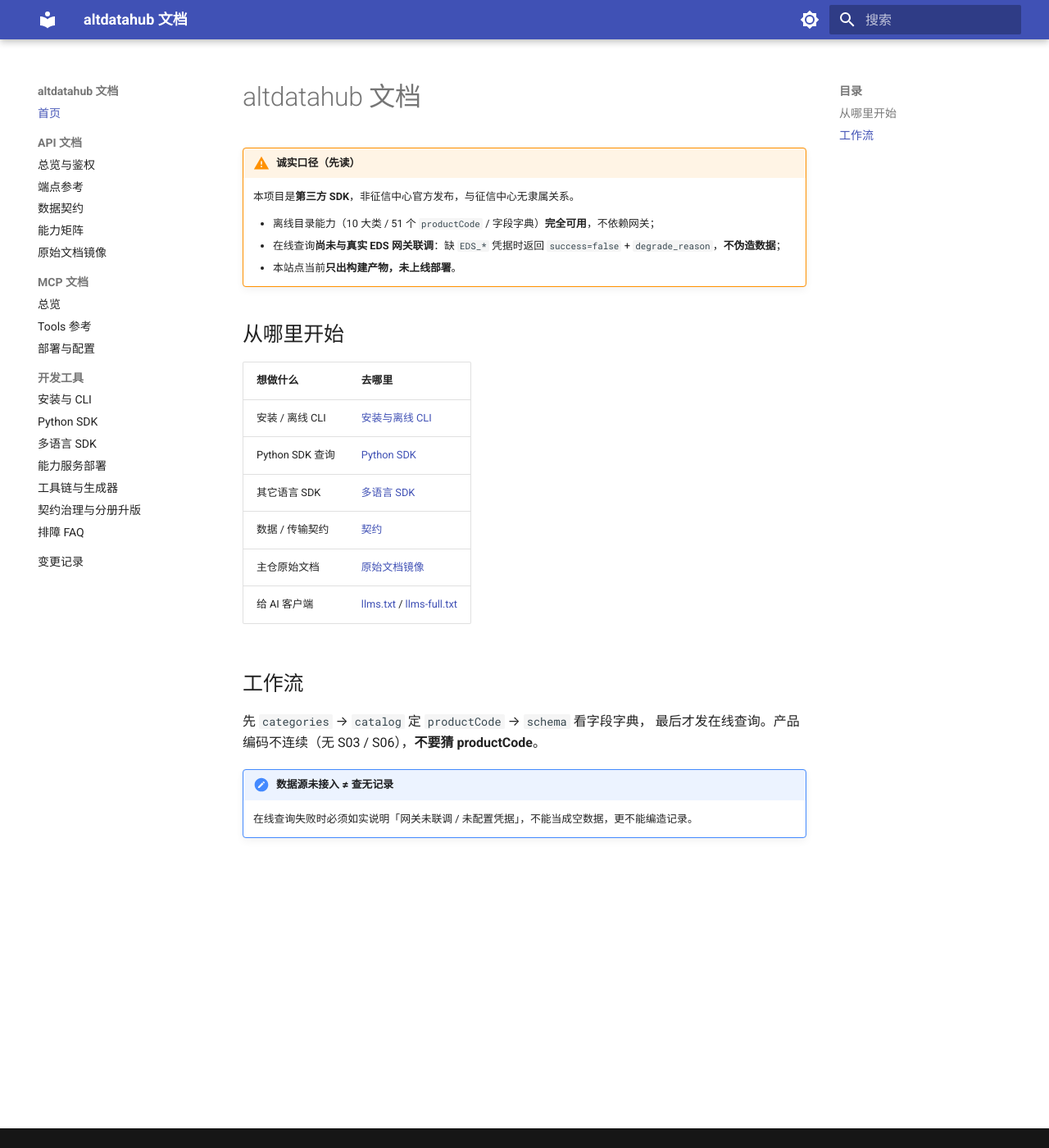
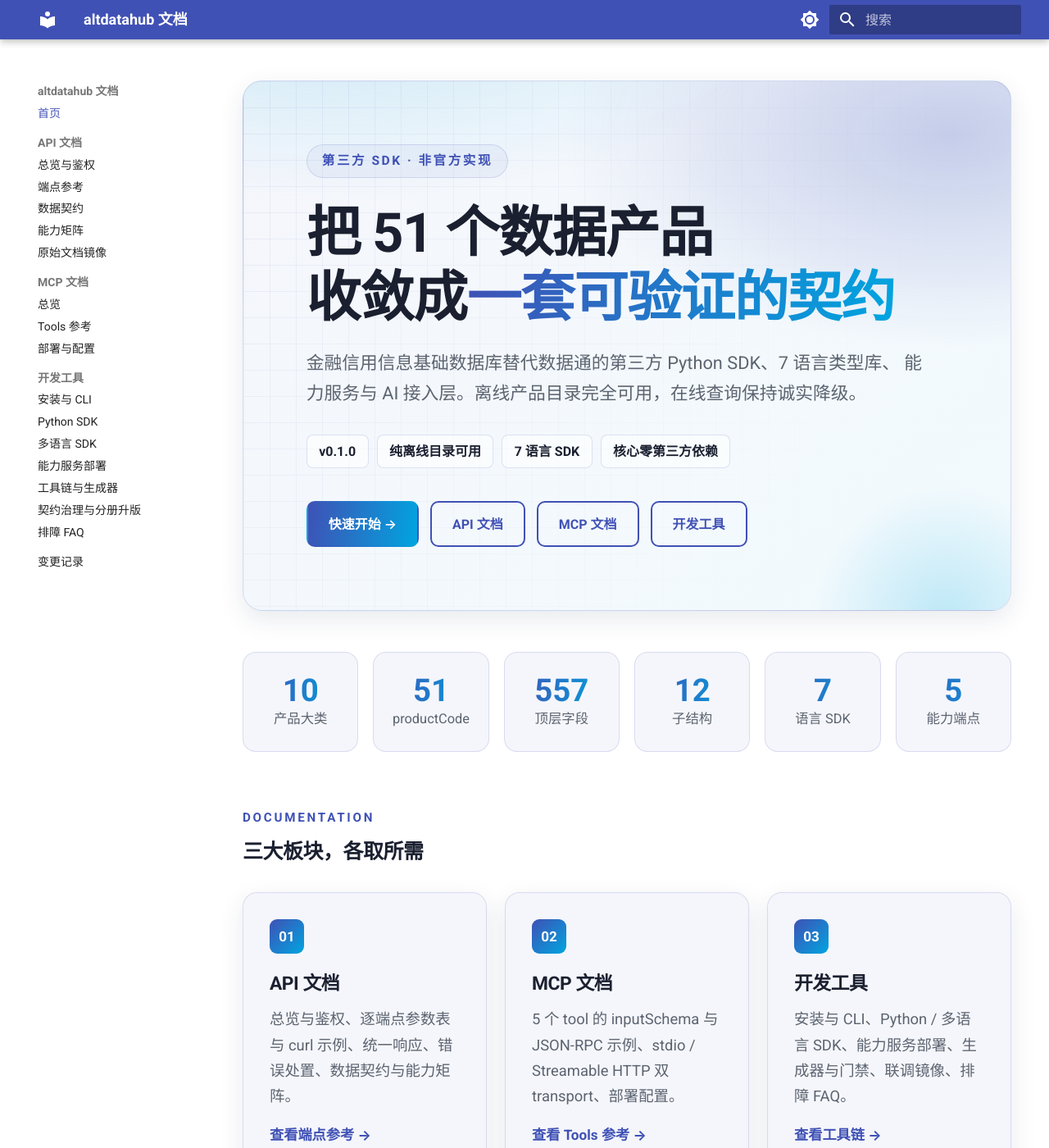
Before and after one commit to h1s97x/altdatahub-docs, an MkDocs documentation site: the page built from docs/index.md, in a window 1280 px wide and 1400 px high. Shown: the whole window at 82% size. Built offline with MkDocs 1.6.1 and Material for MkDocs 9.7.7, drawn with Linux system fonts in a browser that asks for light colours; some of the changed text lies outside the part shown.

Commit message:
feat(docs): 首页改版为产品级介绍落地页

```diff
--- a/docs/index.md
+++ b/docs/index.md
@@ -1,28 +1,128 @@
-# altdatahub 文档
+---
+hide:
+  - toc
+search:
+  boost: 2
+---
 
-!!! warning "诚实口径（先读）"
-    本项目是**第三方 SDK**，非征信中心官方发布，与征信中心无隶属关系。
+<div class="landing">
 
-    - 离线目录能力（10 大类 / 51 个 `productCode` / 字段字典）**完全可用**，不依赖网关；
-    - 在线查询**尚未与真实 EDS 网关联调**：缺 `EDS_*` 凭据时返回
-      `success=false` + `degrade_reason`，**不伪造数据**；
-    - 本站点当前**只出构建产物，未上线部署**。
+  <section class="landing-hero">
+    <div class="landing-hero__inner">
+      <p class="landing-eyebrow">第三方 SDK · 非官方实现</p>
+      <h1>把 51 个数据产品<br>收敛成<span>一套可验证的契约</span></h1>
+      <p class="landing-lead">
+        金融信用信息基础数据库替代数据通的第三方 Python SDK、7 语言类型库、
+        能力服务与 AI 接入层。离线产品目录完全可用，在线查询保持诚实降级。
+      </p>
+      <div class="landing-badges">
+        <span class="landing-badge">v0.1.0</span>
+        <span class="landing-badge">纯离线目录可用</span>
+        <span class="landing-badge">7 语言 SDK</span>
+        <span class="landing-badge">核心零第三方依赖</span>
+      </div>
+      <div class="landing-actions">
+        <a class="md-button md-button--primary" href="getting-started/install/">快速开始 →</a>
+        <a class="md-button" href="api/">API 文档</a>
+        <a class="md-button" href="mcp/">MCP 文档</a>
+        <a class="md-button" href="guides/toolchain/">开发工具</a>
+      </div>
+    </div>
+  </section>
 
-## 从哪里开始
+  <section class="landing-metrics">
+    <div class="landing-metric"><strong>10</strong><span>产品大类</span></div>
+    <div class="landing-metric"><strong>51</strong><span>productCode</span></div>
+    <div class="landing-metric"><strong>557</strong><span>顶层字段</span></div>
+    <div class="landing-metric"><strong>12</strong><span>子结构</span></div>
+    <div class="landing-metric"><strong>7</strong><span>语言 SDK</span></div>
+    <div class="landing-metric"><strong>5</strong><span>能力端点</span></div>
+  </section>
 
-| 想做什么 | 去哪里 |
-|---|---|
-| 安装 / 离线 CLI | [安装与离线 CLI](getting-started/install.md) |
-| Python SDK 查询 | [Python SDK](guides/python.md) |
-| 其它语言 SDK | [多语言 SDK](guides/sdks.md) |
-| 数据 / 传输契约 | [契约](contract/index.md) |
-| 主仓原始文档 | [原始文档镜像](reference/index.md) |
-| 给 AI 客户端 | [llms.txt](llms.txt) / [llms-full.txt](llms-full.txt) |
+  <section class="landing-section">
+    <p class="landing-kicker">DOCUMENTATION</p>
+    <h2 class="landing-section-title">三大板块，各取所需</h2>
+    <div class="landing-grid">
+      <a class="landing-card" href="api/">
+        <span class="landing-card__index">01</span>
+        <h3>API 文档</h3>
+        <p>总览与鉴权、逐端点参数表与 curl 示例、统一响应、错误处置、数据契约与能力矩阵。</p>
+        <span class="landing-card__more">查看端点参考 →</span>
+      </a>
+      <a class="landing-card" href="mcp/">
+        <span class="landing-card__index">02</span>
+        <h3>MCP 文档</h3>
+        <p>5 个 tool 的 inputSchema 与 JSON-RPC 示例、stdio / Streamable HTTP 双 transport、部署配置。</p>
+        <span class="landing-card__more">查看 Tools 参考 →</span>
+      </a>
+      <a class="landing-card" href="guides/toolchain/">
+        <span class="landing-card__index">03</span>
+        <h3>开发工具</h3>
+        <p>安装与 CLI、Python / 多语言 SDK、能力服务部署、生成器与门禁、联调镜像、排障 FAQ。</p>
+        <span class="landing-card__more">查看工具链 →</span>
+      </a>
+    </div>
+  </section>
 
-## 工作流
+  <section class="landing-section">
+    <p class="landing-kicker">DESIGN</p>
+    <h2 class="landing-section-title">为什么是这套设计</h2>
+    <div class="landing-features">
+      <div class="landing-feature">
+        <h3>强类型模型</h3>
+        <p>51 个产品 + 12 个子结构 dataclass；未知字段落 <code>raw</code>，前向兼容不丢数据。</p>
+      </div>
+      <div class="landing-feature">
+        <h3>单一真源</h3>
+        <p><code>schema.json</code> / <code>capabilities.json</code> / <code>vectors.json</code> 驱动全部派生，手改必红。</p>
+      </div>
+      <div class="landing-feature">
+        <h3>跨语言一致</h3>
+        <p>24 个契约向量由 7 种语言全量参数化消费，行为漂移在 CI 里立刻暴露。</p>
+      </div>
+      <div class="landing-feature">
+        <h3>凭据不下发</h3>
+        <p>8 个 <code>eds_*</code> 公共参数只在能力服务端，调用方与 AI 客户端都不接触。</p>
+      </div>
+      <div class="landing-feature">
+        <h3>脱敏后公开</h3>
+        <p>白名单 → 脱敏 → sha256 manifest；本站所有原始文档都来自这份快照。</p>
+      </div>
+      <div class="landing-feature">
+        <h3>诚实降级</h3>
+        <p>缺凭据返回 <code>success=false</code> + <code>degrade_reason</code>，不伪造任何企业数据。</p>
+      </div>
+    </div>
+  </section>
 
-先 `categories` → `catalog` 定 `productCode` → `schema` 看字段字典，
-最后才发在线查询。产品编码不连续（无 S03 / S06），**不要猜 productCode**。
+  <section class="landing-quick">
+    <h2>三步跑通离线能力</h2>
+    <pre><code>pip install --index-url https://pypi.cnb.cool/h1s97x/pypi/-/packages/simple altdatahub
+altdatahub categories
+altdatahub schema S0101</code></pre>
+    <p>离线目录不需要任何凭据。安装方式、7 语言构建命令与统一门禁见
+      <a href="getting-started/install/">安装与 CLI</a> 与 <a href="guides/toolchain/">工具链</a>。</p>
+  </section>
 
-!!! note "数据源未接入 ≠ 查无记录"
-    在线查询失败时必须如实说明「网关未联调 / 未配置凭据」，不能当成空数据，更不能编造记录。
+  <aside class="landing-note">
+    <strong>诚实口径（先读）</strong>
+    <p>
+      本项目是<b>第三方实现</b>，非征信中心官方发布，与征信中心无隶属关系。
+      离线目录能力完全可用；<b>在线查询尚未与真实 EDS 网关联调</b>，缺 <code>EDS_*</code> 凭据时返回
+      <code>success=false</code> + <code>degrade_reason</code>，这是「数据源未接入」，不是「查无记录」。
+      <code>data: []</code> 才是正常成功。本站<b>不提供</b>在线调试台、试用 Token 或公开可调用接口。
+      详见 <a href="guides/troubleshooting/">排障 FAQ</a> 与 <a href="api/">API 总览</a>。
+    </p>
+  </aside>
+
+  <footer class="landing-footer">
+    <span>给 AI 读：</span>
+    <a href="llms.txt">llms.txt</a>
+    <a href="llms-full.txt">llms-full.txt</a>
+    <span>更多：</span>
+    <a href="contract/capabilities/">能力矩阵</a>
+    <a href="reference/">原始文档镜像</a>
+    <a href="changelog/">变更记录</a>
+  </footer>
+
+</div>
--- /dev/null
+++ b/docs/stylesheets/landing.css
@@ -0,0 +1,407 @@
+/* 首页介绍页专用样式：纯 CSS，不加载任何外部字体 / 图标 / CDN。 */
+
+:root {
+  --ld-accent: #3f51b5;
+  --ld-accent-2: #00a5e0;
+  --ld-ink: #1b2030;
+  --ld-muted: #5c6470;
+  --ld-surface: rgba(63, 81, 181, 0.05);
+  --ld-surface-2: rgba(0, 165, 224, 0.05);
+  --ld-border: rgba(63, 81, 181, 0.16);
+  --ld-shadow: 0 10px 30px rgba(31, 45, 90, 0.10);
+  --ld-shadow-hover: 0 18px 44px rgba(31, 45, 90, 0.18);
+}
+
+[data-md-color-scheme="slate"] {
+  --ld-accent: #aab2ff;
+  --ld-accent-2: #4dd0ff;
+  --ld-ink: #eef1ff;
+  --ld-muted: #a6adbb;
+  --ld-surface: rgba(170, 178, 255, 0.08);
+  --ld-surface-2: rgba(77, 208, 255, 0.07);
+  --ld-border: rgba(170, 178, 255, 0.22);
+  --ld-shadow: 0 10px 30px rgba(0, 0, 0, 0.30);
+  --ld-shadow-hover: 0 18px 44px rgba(0, 0, 0, 0.45);
+}
+
+.md-main:has(.landing) .md-content__inner {
+  max-width: 78rem;
+}
+
+.md-main:has(.landing) .md-content {
+  padding-bottom: 0;
+}
+
+.landing {
+  color: var(--ld-ink);
+  line-height: 1.7;
+}
+
+.landing h1,
+.landing h2,
+.landing h3 {
+  color: var(--ld-ink);
+  border: 0;
+  margin: 0;
+  font-weight: 700;
+  letter-spacing: -0.02em;
+}
+
+.landing p {
+  margin: 0;
+}
+
+.landing a {
+  text-decoration: none;
+}
+
+/* ---------- Hero ---------- */
+
+.landing-hero {
+  position: relative;
+  overflow: hidden;
+  border-radius: 24px;
+  border: 1px solid var(--ld-border);
+  background:
+    radial-gradient(900px 420px at 12% -20%, rgba(0, 165, 224, 0.20), transparent 65%),
+    radial-gradient(760px 420px at 92% 10%, rgba(63, 81, 181, 0.26), transparent 62%),
+    linear-gradient(140deg, var(--ld-surface), var(--ld-surface-2));
+  box-shadow: var(--ld-shadow);
+  padding: clamp(2rem, 6vw, 4.5rem);
+  margin-bottom: 2.5rem;
+}
+
+.landing-hero::before {
+  content: "";
+  position: absolute;
+  inset: 0;
+  background-image:
+    linear-gradient(rgba(63, 81, 181, 0.07) 1px, transparent 1px),
+    linear-gradient(90deg, rgba(63, 81, 181, 0.07) 1px, transparent 1px);
+  background-size: 32px 32px;
+  mask-image: linear-gradient(120deg, #000, transparent 78%);
+  pointer-events: none;
+}
+
+.landing-hero::after {
+  content: "";
+  position: absolute;
+  width: 340px;
+  height: 340px;
+  right: -90px;
+  bottom: -180px;
+  border-radius: 50%;
+  background: radial-gradient(circle, rgba(0, 165, 224, 0.22), transparent 68%);
+  pointer-events: none;
+}
+
+.landing-hero__inner {
+  position: relative;
+  z-index: 1;
+  max-width: 44rem;
+}
+
+.landing-eyebrow {
+  display: inline-block;
+  font-size: 0.78rem;
+  font-weight: 700;
+  letter-spacing: 0.16em;
+  text-transform: uppercase;
+  color: var(--ld-accent);
+  border: 1px solid var(--ld-border);
+  background: var(--ld-surface);
+  border-radius: 999px;
+  padding: 0.32rem 0.9rem;
+  margin-bottom: 1.4rem !important;
+}
+
+.landing-hero h1 {
+  font-size: clamp(2.1rem, 5.2vw, 3.5rem);
+  line-height: 1.18;
+  margin-bottom: 1.1rem !important;
+}
+
+.landing-hero h1 span {
+  background: linear-gradient(100deg, var(--ld-accent), var(--ld-accent-2));
+  -webkit-background-clip: text;
+  background-clip: text;
+  color: transparent;
+}
+
+.landing-lead {
+  font-size: clamp(1rem, 1.7vw, 1.16rem);
+  color: var(--ld-muted);
+  max-width: 38rem;
+  margin-bottom: 1.6rem !important;
+}
+
+.landing-badges {
+  display: flex;
+  flex-wrap: wrap;
+  gap: 0.5rem;
+  margin-bottom: 2rem;
+}
+
+.landing-badge {
+  font-size: 0.8rem;
+  font-weight: 600;
+  color: var(--ld-ink);
+  background: rgba(255, 255, 255, 0.55);
+  border: 1px solid var(--ld-border);
+  border-radius: 8px;
+  padding: 0.3rem 0.72rem;
+}
+
+[data-md-color-scheme="slate"] .landing-badge {
+  background: rgba(255, 255, 255, 0.06);
+}
+
+.landing-actions {
+  display: flex;
+  flex-wrap: wrap;
+  gap: 0.7rem;
+}
+
+.landing .md-button {
+  border-radius: 10px;
+  font-weight: 600;
+  padding: 0.62rem 1.25rem;
+  transition: transform 0.18s ease, box-shadow 0.18s ease;
+}
+
+.landing .md-button:hover {
+  transform: translateY(-2px);
+  box-shadow: var(--ld-shadow);
+}
+
+.landing .md-button--primary {
+  background: linear-gradient(100deg, var(--ld-accent), var(--ld-accent-2));
+  border-color: transparent;
+  color: #fff;
+}
+
+/* ---------- 指标 ---------- */
+
+.landing-metrics {
+  display: grid;
+  grid-template-columns: repeat(auto-fit, minmax(140px, 1fr));
+  gap: 0.9rem;
+  margin-bottom: 3.4rem;
+}
+
+.landing-metric {
+  text-align: center;
+  border: 1px solid var(--ld-border);
+  border-radius: 16px;
+  background: var(--ld-surface);
+  padding: 1.25rem 0.6rem;
+}
+
+.landing-metric strong {
+  display: block;
+  font-size: clamp(1.7rem, 3vw, 2.3rem);
+  line-height: 1.1;
+  font-weight: 800;
+  background: linear-gradient(100deg, var(--ld-accent), var(--ld-accent-2));
+  -webkit-background-clip: text;
+  background-clip: text;
+  color: transparent;
+}
+
+.landing-metric span {
+  font-size: 0.82rem;
+  color: var(--ld-muted);
+}
+
+/* ---------- 板块与特性 ---------- */
+
+.landing-section {
+  margin-bottom: 3.4rem;
+}
+
+.landing-kicker {
+  font-size: 0.76rem;
+  font-weight: 700;
+  letter-spacing: 0.18em;
+  color: var(--ld-accent);
+  text-transform: uppercase;
+  margin-bottom: 0.5rem !important;
+}
+
+.landing-section-title {
+  font-size: clamp(1.5rem, 3vw, 2rem);
+  margin-bottom: 1.6rem !important;
+}
+
+.landing-grid {
+  display: grid;
+  grid-template-columns: repeat(auto-fit, minmax(230px, 1fr));
+  gap: 1.1rem;
+}
+
+.landing-card {
+  display: block;
+  border: 1px solid var(--ld-border);
+  border-radius: 18px;
+  background: var(--ld-surface);
+  padding: 1.6rem;
+  box-shadow: var(--ld-shadow);
+  transition: transform 0.2s ease, box-shadow 0.2s ease, border-color 0.2s ease;
+}
+
+.landing-card:hover {
+  transform: translateY(-5px);
+  box-shadow: var(--ld-shadow-hover);
+  border-color: var(--ld-accent);
+}
+
+.landing-card__index {
+  display: inline-grid;
+  place-items: center;
+  width: 2.1rem;
+  height: 2.1rem;
+  border-radius: 9px;
+  font-size: 0.85rem;
+  font-weight: 800;
+  color: #fff;
+  background: linear-gradient(135deg, var(--ld-accent), var(--ld-accent-2));
+  margin-bottom: 1rem;
+}
+
+.landing-card h3 {
+  font-size: 1.14rem;
+  margin-bottom: 0.5rem !important;
+}
+
+.landing-card p {
+  color: var(--ld-muted);
+  font-size: 0.92rem;
+}
+
+.landing-card__more {
+  display: inline-block;
+  margin-top: 0.9rem;
+  font-size: 0.86rem;
+  font-weight: 700;
+  color: var(--ld-accent);
+}
+
+.landing-features {
+  display: grid;
+  grid-template-columns: repeat(auto-fit, minmax(260px, 1fr));
+  gap: 0.9rem;
+}
+
+.landing-feature {
+  border-left: 3px solid var(--ld-accent);
+  border-radius: 0 12px 12px 0;
+  background: var(--ld-surface);
+  padding: 1rem 1.2rem;
+}
+
+.landing-feature h3 {
+  font-size: 0.98rem;
+  margin-bottom: 0.35rem !important;
+}
+
+.landing-feature p {
+  color: var(--ld-muted);
+  font-size: 0.88rem;
+}
+
+/* ---------- 快速开始 / 诚实口径 / 页脚 ---------- */
+
+.landing-quick {
+  border: 1px solid var(--ld-border);
+  border-radius: 18px;
+  background: var(--ld-surface);
+  padding: 1.8rem;
+  margin-bottom: 2rem;
+}
+
+.landing-quick h2 {
+  font-size: 1.3rem;
+  margin-bottom: 1rem !important;
+}
+
+.landing-quick pre {
+  background: #12172a;
+  color: #e6ebff;
+  border-radius: 12px;
+  padding: 1.1rem 1.2rem;
+  overflow-x: auto;
+  font-size: 0.86rem;
+  line-height: 1.8;
+  margin: 0 0 0.9rem;
+}
+
+.landing-quick pre code {
+  color: inherit;
+  background: transparent;
+}
+
+.landing-quick p {
+  color: var(--ld-muted);
+  font-size: 0.9rem;
+}
+
+.landing-note {
+  border: 1px solid rgba(255, 167, 38, 0.45);
+  border-left: 4px solid #ffa726;
+  border-radius: 0 14px 14px 0;
+  background: rgba(255, 167, 38, 0.08);
+  padding: 1.3rem 1.5rem;
+  margin-bottom: 2.4rem;
+}
+
+.landing-note strong {
+  display: block;
+  margin-bottom: 0.45rem;
+  font-size: 1rem;
+}
+
+.landing-note p {
+  color: var(--ld-muted);
+  font-size: 0.9rem;
+}
+
+.landing-footer {
+  border-top: 1px solid var(--ld-border);
+  padding: 1.6rem 0 0.5rem;
+  display: flex;
+  flex-wrap: wrap;
+  gap: 0.6rem 1.4rem;
+  font-size: 0.86rem;
+}
+
+.landing-footer a {
+  color: var(--ld-accent);
+  font-weight: 600;
+}
+
+.landing-footer span {
+  color: var(--ld-muted);
+  margin-right: 0.4rem;
+}
+
+@media (max-width: 760px) {
+  .landing-hero {
+    border-radius: 16px;
+    padding: 1.7rem 1.3rem;
+  }
+  .landing-actions .md-button {
+    width: 100%;
+    text-align: center;
+  }
+}
+
+@media (prefers-reduced-motion: reduce) {
+  .landing .md-button,
+  .landing-card {
+    transition: none;
+  }
+  .landing .md-button:hover,
+  .landing-card:hover {
+    transform: none;
+  }
+}
--- a/mkdocs.yml
+++ b/mkdocs.yml
@@ -27,6 +27,9 @@ theme:
 
 extra:
   generator: false
+
+extra_css:
+  - stylesheets/landing.css
 
 markdown_extensions:
   - admonition
```
Also changed, not shown: README.md (+5 -0 lines), 2 other files.
